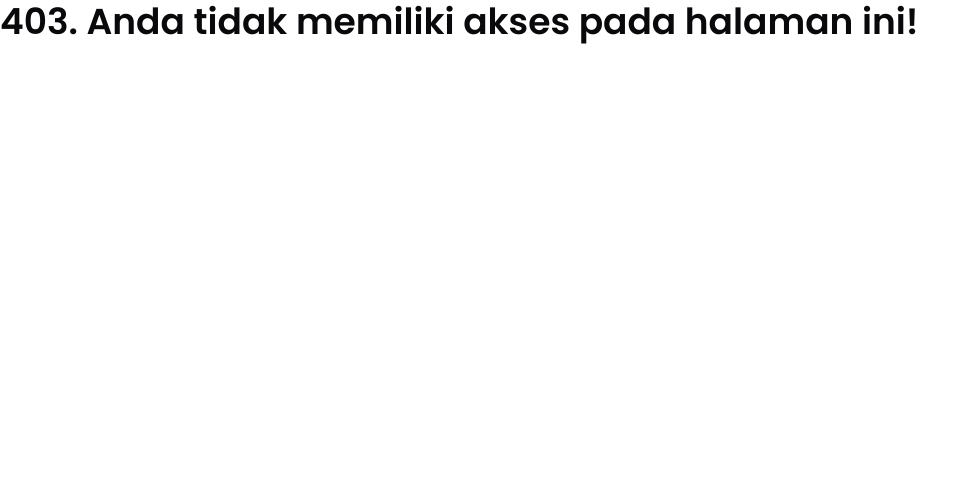
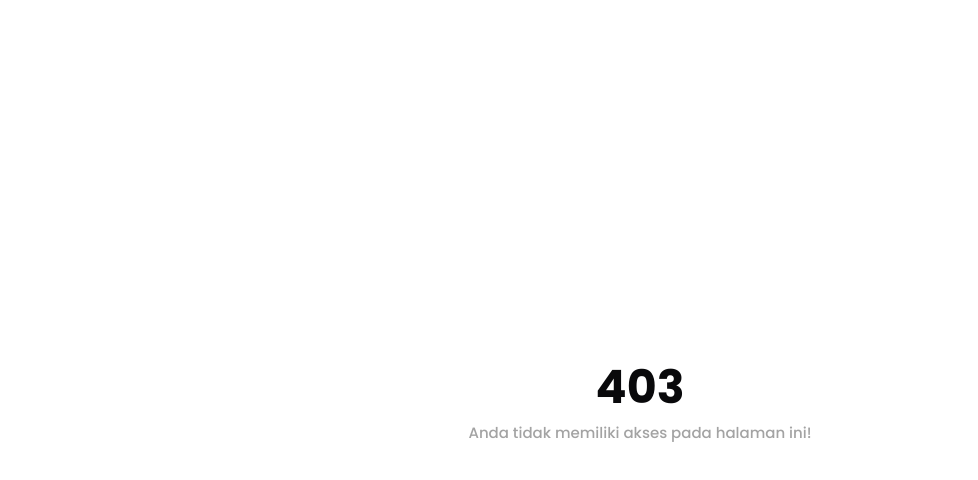
Before and after one commit to mokletdev/web-administrasi-desa, a Next.js app: page /unauthorized in a window 1280 px wide. Shown: the top 480 px of the page, without its empty margins (0-978 px from the left). Built offline with nearby package versions, Linux system fonts and the light colour scheme.

Commit message:
feat: Prettify not found and forbidden page

```diff
--- a/src/app/not-found.tsx
+++ b/src/app/not-found.tsx
@@ -5,7 +5,13 @@ export const metadata: Metadata = {
   description: "The page you're looking for is not found.",
 };
 
-// TODO: Update this not-found page
 export default function NotFound() {
-  return <>404 Not Found</>;
+  return (
+    <main className="flex h-screen w-full items-center justify-center">
+      <div className="flex flex-col items-center gap-2">
+        <h1 className="display">404</h1>
+        <p>Halaman yang anda cari tidak ditemukan!</p>
+      </div>
+    </main>
+  );
 }
--- a/src/app/unauthorized/page.tsx
+++ b/src/app/unauthorized/page.tsx
@@ -5,7 +5,13 @@ export const metadata: Metadata = {
   description: "Anda tidak memiliki Akses.",
 };
 
-// TODO: Update this forbidden page
 export default function NotFound() {
-  return <h1>403. Anda tidak memiliki akses pada halaman ini!</h1>;
+  return (
+    <main className="flex h-screen w-full items-center justify-center">
+      <div className="flex flex-col items-center gap-2">
+        <h1 className="display">403</h1>
+        <p>Anda tidak memiliki akses pada halaman ini!</p>
+      </div>
+    </main>
+  );
 }
```
